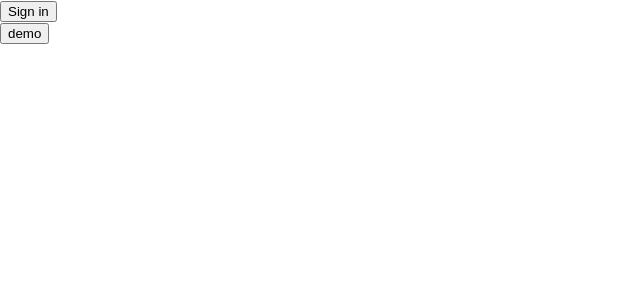
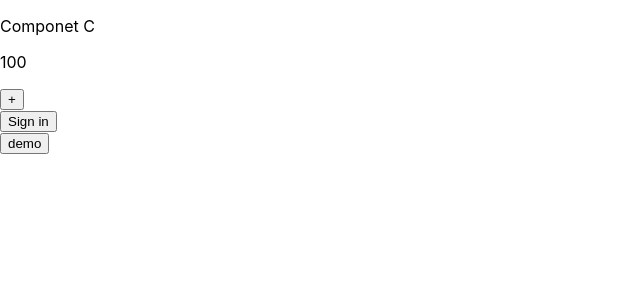
Before and after one commit to jun0222/kakeibo, a Next.js app: page / in a window 1280 px wide. Shown: the top 300 px of the page, without its empty margins (0-640 px from the left). Built offline with nearby package versions, Linux system fonts and the light colour scheme; no server answers.

Commit message:
Add: Added useContext sample.

```diff
--- a/components/DemoContext.tsx
+++ b/components/DemoContext.tsx
@@ -4,7 +4,7 @@ import { createContext, useState, useContext } from 'react';
 
 const CountContext = createContext();
 
-export function useCountContext() {
+export function useCountContext(): {count: number, setCount: number} {
     return useContext(CountContext);
 }
 
--- a/components/SigninForm.tsx
+++ b/components/SigninForm.tsx
@@ -1,8 +1,15 @@
 import { signIn } from "next-auth/react" // https://next-auth.js.org/
+import { useCountContext } from "./DemoContext"
 
 export default function SigninForm() {
+    const { count, setCount } = useCountContext();
     return(
         <div className="flex items-center min-h-screen">
+            <div>
+                <p>Componet C</p>
+                <p>{count}</p>
+                <button onClick={() => setCount(count + 1)}>+</button>
+            </div>
             <div className="container mx-auto">
                 <div className="text-center mb-2">
                     <button className="bg-blue-500 hover:bg-blue-700 text-white font-bold py-2 px-6 rounded" onClick={() => signIn()}>Sign in</button>
--- a/pages/index.tsx
+++ b/pages/index.tsx
@@ -2,6 +2,7 @@ import { useSession, signIn, signOut } from "next-auth/react" // https://next-au
 import SigninForm from "../components/SigninForm";
 import ShoppingIndex from './shopping';
 import Link from 'next/link'
+import { CountProvider } from '../components/DemoContext'
 
 export default () => {
   const { data: session } = useSession()
@@ -19,7 +20,9 @@ export default () => {
   }
   return (
     <>
-      <SigninForm />
+      <CountProvider>
+        <SigninForm />
+      </CountProvider>
     </>
   )
 }
```
